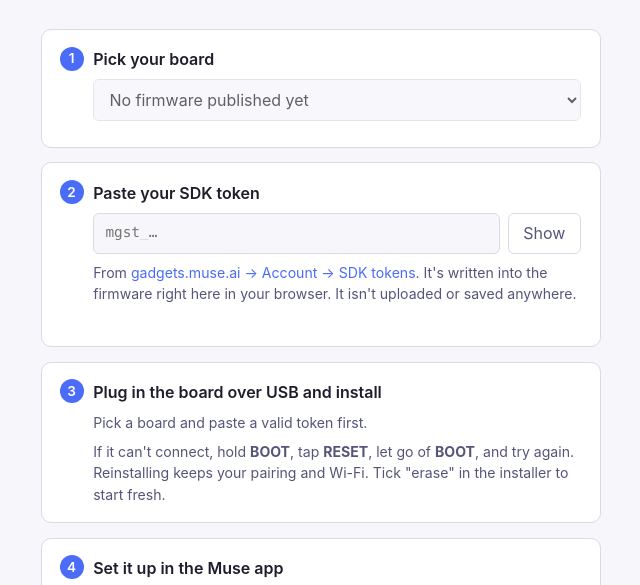
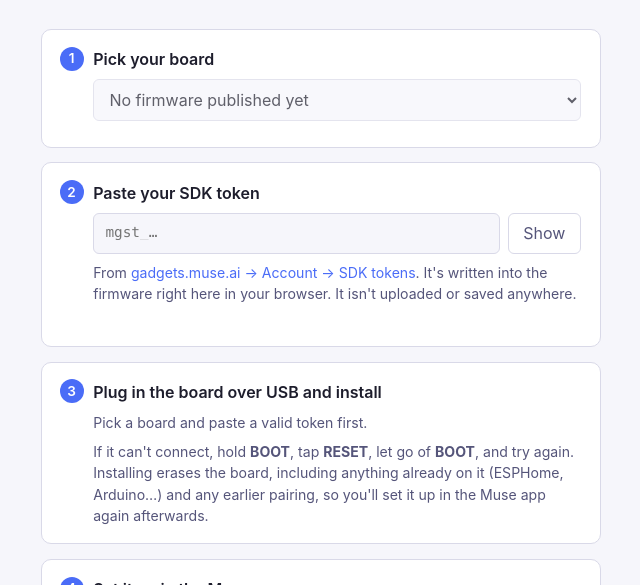
Before and after one commit to shreyaskarnik/muse-web, a website with bundled scripts: page index.html in a window 1280 px wide. Shown: the part 156-741 px from the top of the page, without its empty margins (319-959 px from the left). Built offline with nearby package versions, Linux system fonts and the light colour scheme; files whose address does not match are found by name.

Commit message:
Always erase on install; document ESP32 revision/flash limits
Without Improv every install is 'new', and leftover NVS from other
firmware (found flashing over ESPHome) blocks the SDK's config store.

```diff
--- a/index.html
+++ b/index.html
@@ -55,7 +55,8 @@
         <p class="hint" id="install-waiting">Pick a board and paste a valid token first.</p>
         <p class="hint">
           If it can't connect, hold <b>BOOT</b>, tap <b>RESET</b>, let go of <b>BOOT</b>, and try again.
-          Reinstalling keeps your pairing and Wi-Fi. Tick "erase" in the installer to start fresh.
+          Installing erases the board, including anything already on it (ESPHome, Arduino…)
+          and any earlier pairing, so you'll set it up in the Muse app again afterwards.
         </p>
       </li>
 
--- a/js/app.js
+++ b/js/app.js
@@ -52,7 +52,9 @@ function buildManifest(board, patchedAppUrl) {
   return {
     name: `Muse Gadget (${board.board})`,
     version: board.version,
-    new_install_prompt_erase: true,
+    // Always erase. Without Improv, ESP Web Tools treats every install as new,
+    // and leftover settings from other firmware (e.g. ESPHome) sit where the SDK
+    // keeps its NVS, which it refuses to wipe on its own (config_store.c).
     // The firmware doesn't speak Improv; Wi-Fi is set up from the Muse app over BLE.
     new_install_improv_wait_time: 0,
     builds: [{
```
Also changed, not shown: README.md.
